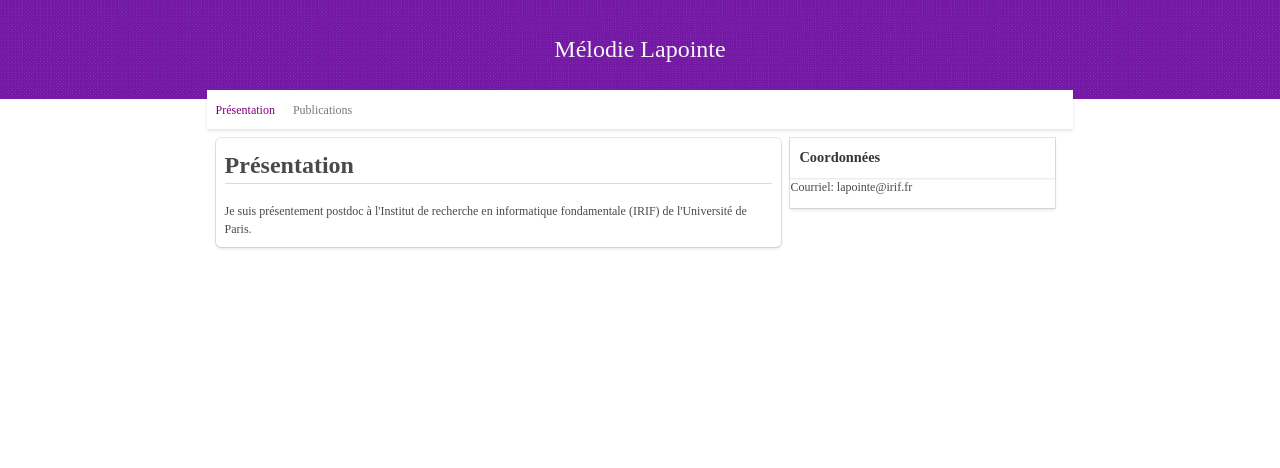
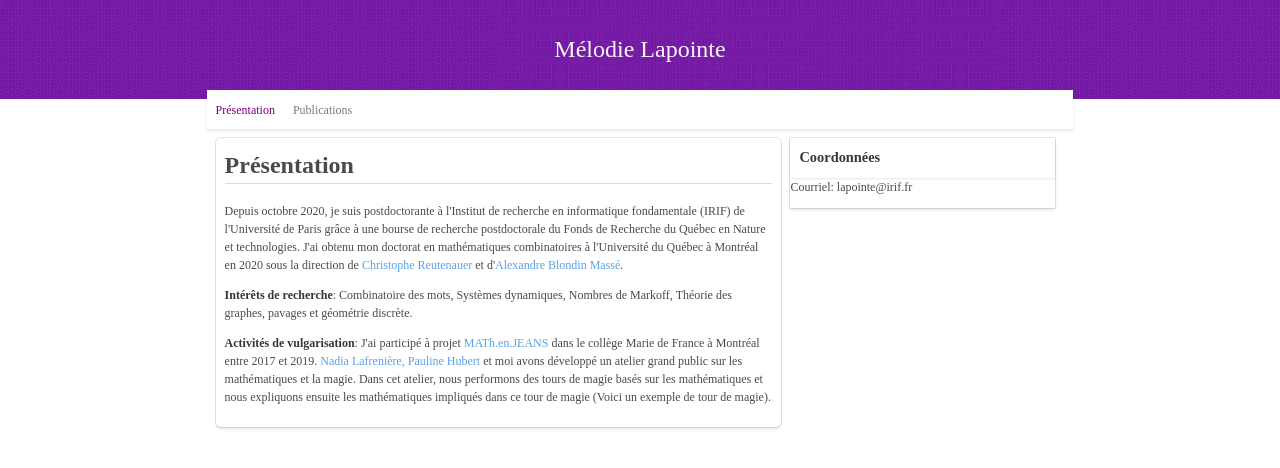
Before and after one commit to lapointemelodie/lapointemelodie.github.io, a Jekyll site: the page built from index.html, in a window 1280 px wide. Shown: the top 468 px of the page. Built offline with Jekyll 4.4.1, drawn with Linux system fonts in a browser that asks for light colours.

Commit message:
Écrit une première version page de présentation

```diff
--- a/index.html
+++ b/index.html
@@ -3,4 +3,14 @@ layout: page
 title: Présentation
 ---
 
-Je suis présentement postdoc à l'Institut de recherche en informatique fondamentale (IRIF) de l'Université de Paris.
+<p>
+Depuis octobre 2020, je suis postdoctorante à l'Institut de recherche en informatique fondamentale (IRIF) de l'Université de Paris grâce à une bourse de recherche postdoctorale du Fonds de Recherche du Québec en Nature et technologies. J'ai obtenu mon doctorat en mathématiques combinatoires à l'Université du Québec à Montréal en 2020 sous la direction de <a href="http://www.lacim.uqam.ca/~christo/">Christophe Reutenauer</a> et d'<a href="http://www.lacim.uqam.ca/~blondin/">Alexandre Blondin Massé</a>.
+</p>
+
+<p>
+<strong>Intérêts de recherche</strong>: Combinatoire des mots, Systèmes dynamiques, Nombres de Markoff, Théorie des graphes, pavages et géométrie discrète.
+</p>
+
+<p>
+<strong>Activités de vulgarisation</strong>: J'ai participé à projet <a href="https://www.mathenjeans.fr/">MATh.en.JEANS</a> dans le collège Marie de France à Montréal entre 2017 et 2019. <a href="https://nadialafreniere.github.io/">Nadia Lafrenière<a>, <a href="https://phubert.github.io/">Pauline Hubert</a> et moi avons développé un atelier grand public sur les mathématiques et la magie. Dans cet atelier, nous performons des tours de magie basés sur les mathématiques et nous expliquons ensuite les mathématiques impliqués dans ce tour de magie (Voici un exemple de tour de magie).
+</p>
```
